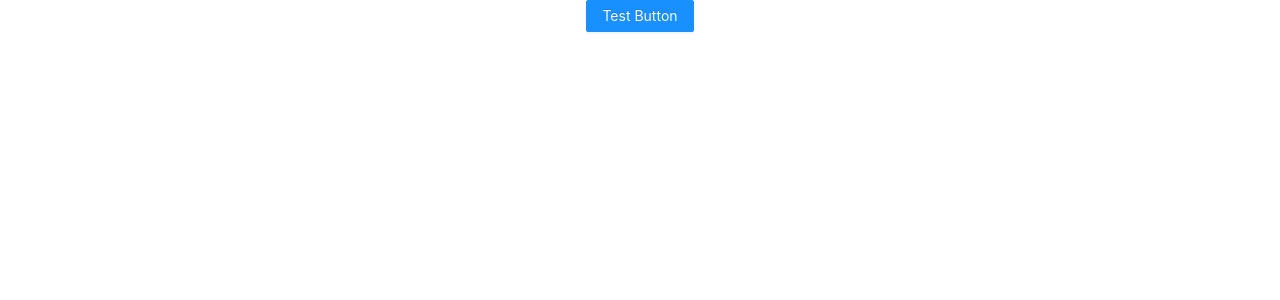
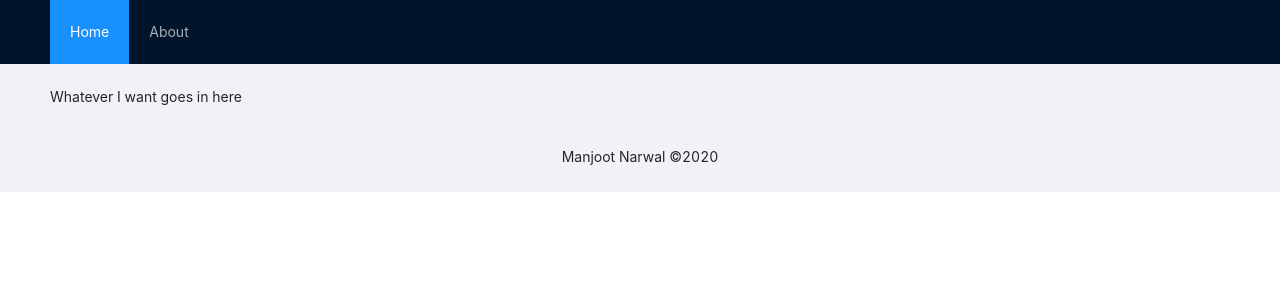
Before and after one commit to manjoot/lyric-plug, a React (Create React App) app: page / in a window 1280 px wide. Shown: the top 300 px of the page. Built offline with nearby package versions, Linux system fonts and the light colour scheme.

Commit message:
Configuring the Foundation Of My Layout

```diff
--- a/src/App.js
+++ b/src/App.js
@@ -1,14 +1,37 @@
 import React from 'react';
 import logo from './logo.svg';
-import { Button } from 'antd';
+import { Layout, Menu, Breadcrumb } from 'antd';
 import './App.css';
+
+
+const { Header, Footer, Content } = Layout;
 
 function App() {
   return (
-    <div className="App">
-      {/* Test button to verify that Antd is working */}
-      <Button type="primary">Test Button</Button>
+    <div>
+      {/* Layout Declaration */}
+      <Layout className="layout">
 
+        {/* Header and Navigation Menu */}
+        <Header>
+          <div className="logo" />
+          <Menu theme="dark" mode="horizontal" defaultSelectedKeys={['1']}>
+            <Menu.Item key="1">Home</Menu.Item>
+            <Menu.Item key="2">About</Menu.Item>
+          </Menu>
+        </Header>
+
+        {/* Content Section */}
+        <Content style={{ padding: '0 50px' }}>
+          <div className="site-layout-content">
+            <br />
+            <p>Whatever I want goes in here</p>
+          </div>
+        </Content>
+
+        {/* Footer */}
+        <Footer style={{ textAlign: 'center' }}>Manjoot Narwal ©2020</Footer>
+      </Layout>
     </div>
   );
 }
```
